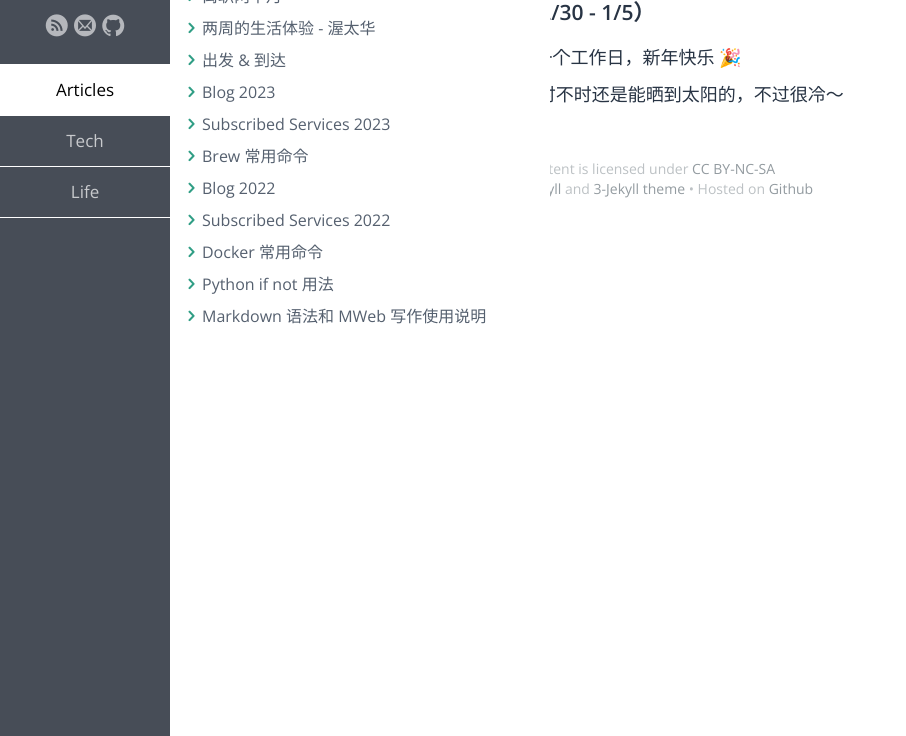
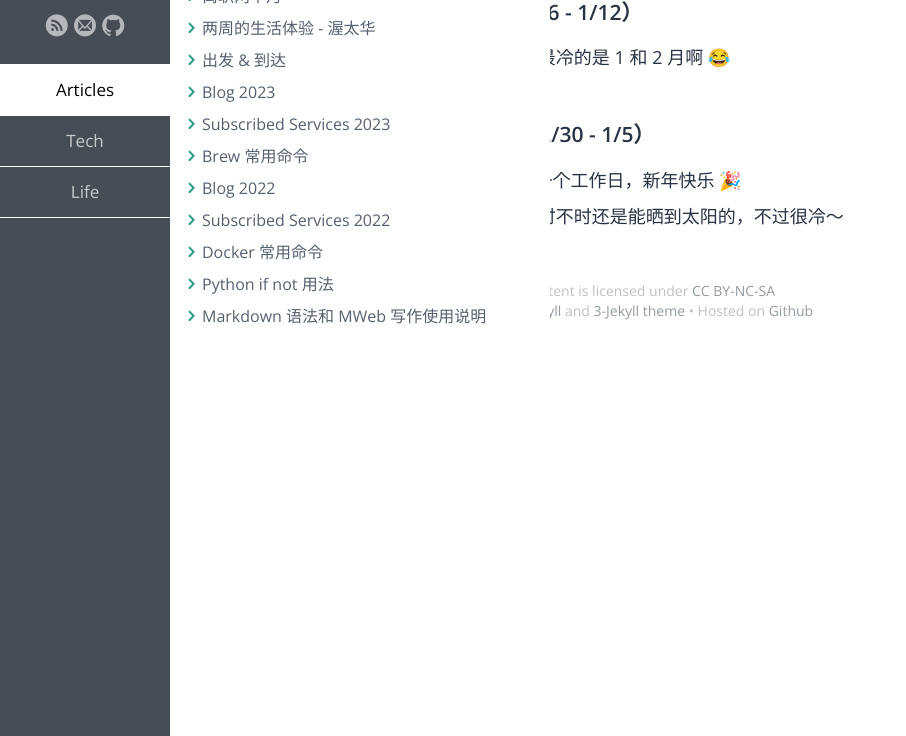
Before and after one commit to samxupeiran/samxupeiran.github.io, a Jekyll site: the page built from _posts/life/2025-01-02-my-blog.md, in a window 1280 px wide, cut to the strip 164-900 px from the top of the page. Shown: the whole strip, without its empty margins (0-906 px from the left). Built offline with Jekyll 4.4.1, drawn with Linux system fonts in a browser that asks for light colours; some web fonts are replaced.

Commit message:
feat: add weekly blog 1/6

```diff
--- a/_posts/life/2025-01-02-my-blog.md
+++ b/_posts/life/2025-01-02-my-blog.md
@@ -6,6 +6,9 @@ tags: Blog
 ---
 
 
+- ### 2025 年 1 月 第 2 周（1/6 - 1/12）
+     - 1/6 这周都非常冷，果然最冷的是 1 和 2 月啊 😂
+
 - ### 2025 年 1 月 第 1 周（12/30 - 1/5）
      - 1/2 今天是 2025 年的第一个工作日，新年快乐 🎉
      - 1/3 周五了，这两天多云时不时还是能晒到太阳的，不过很冷～
```
